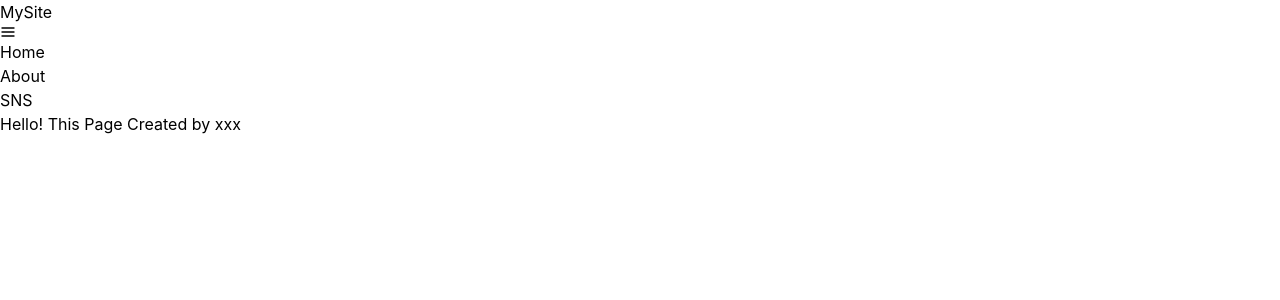
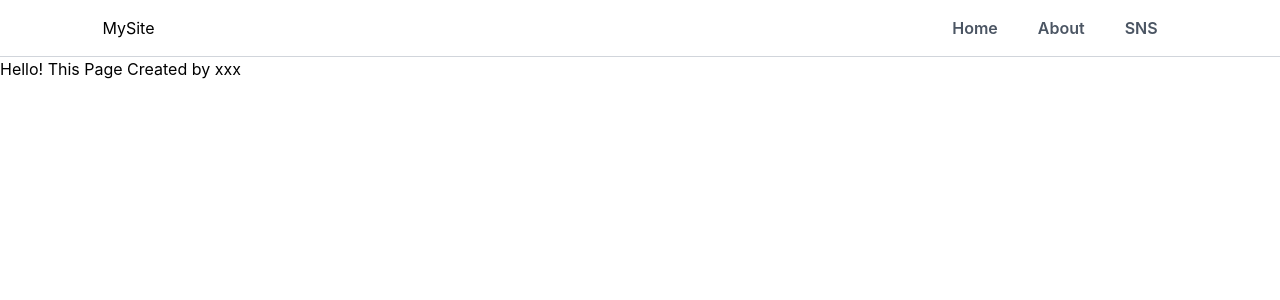
Before and after one commit to Tiamat-KIT/next13_microcms_jamstack_blog, a Next.js app: page / in a window 1280 px wide. Shown: the top 300 px of the page. Built offline with nearby package versions, Linux system fonts and the light colour scheme.

Commit message:
Update tailwind.config.js

```diff
--- a/tailwind.config.js
+++ b/tailwind.config.js
@@ -1,6 +1,6 @@
 /** @type {import('tailwindcss').Config} */
 module.exports = {
-  content: ["./app/**/*.{js,ts,jsx,tsx}","./app/**/**/*.{js,ts,jsx,tsx}"],
+  content: ["./app/**/*.{js,ts,jsx,tsx}","./app/**/**/*.{js,ts,jsx,tsx}","./Component/*.tsx"],
   theme: {
     extend: {},
   },
```
